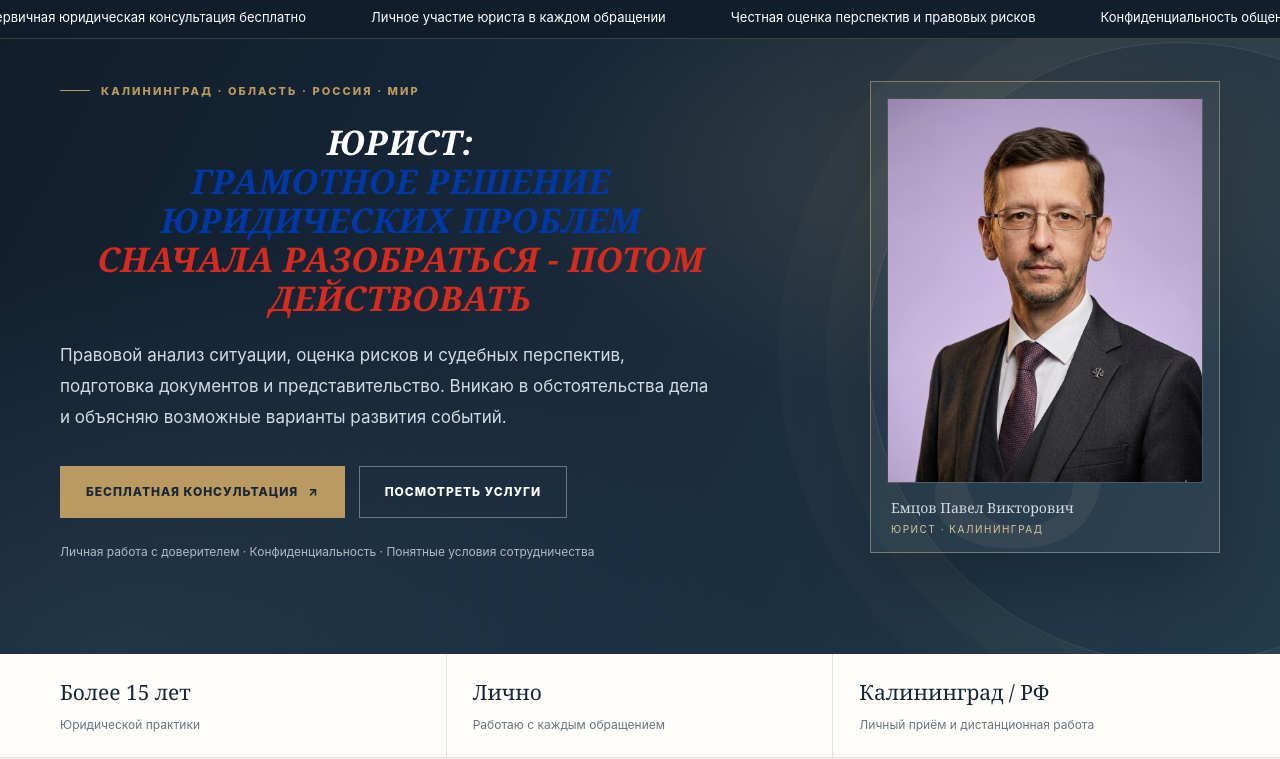
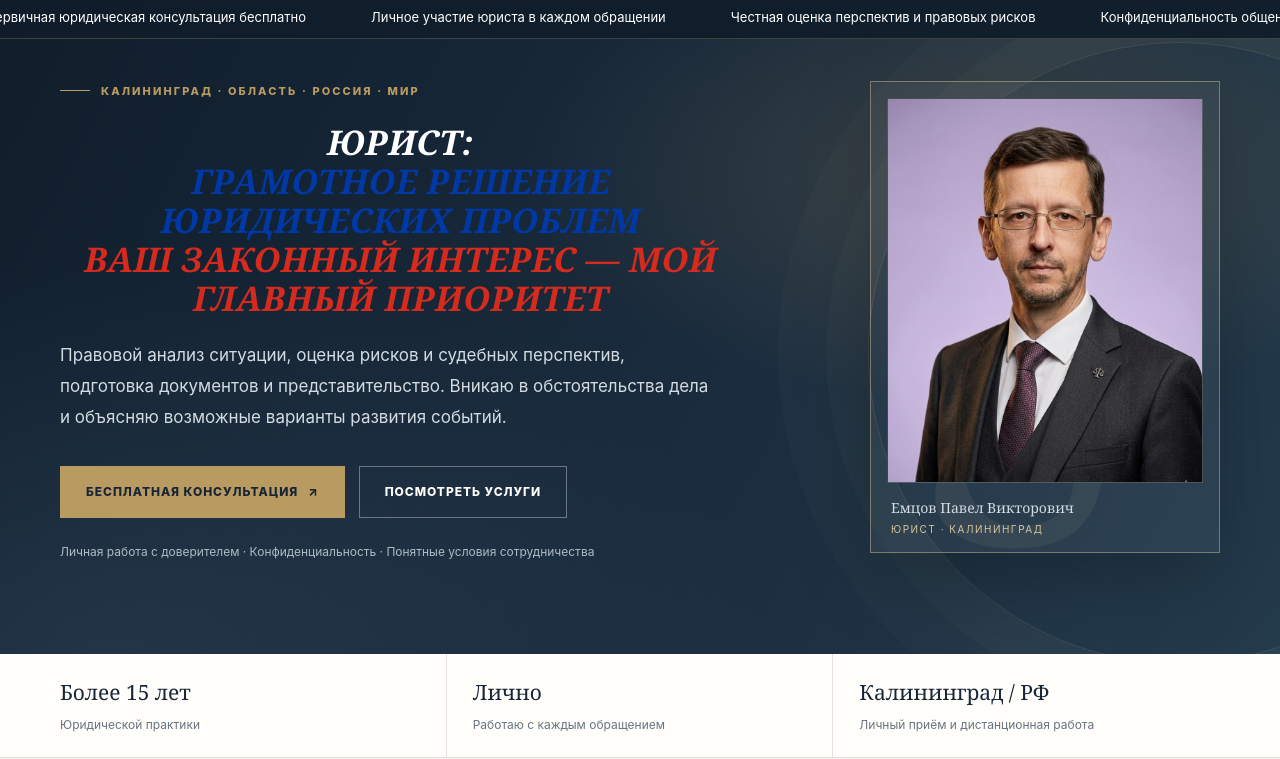
Before and after one commit to emtsov39/emtsov39.github.io, a plain HTML site: page index.html in a window 1280 px wide. Shown: the part 79-838 px from the top of the page. Drawn offline with nearby package versions, Linux system fonts and the light colour scheme.

Commit message:
Update index.html

```diff
--- a/index.html
+++ b/index.html
@@ -642,7 +642,7 @@ href="https://unpkg.com/leaflet@1.9.4/dist/leaflet.css">
 <h1 style="font-family: 'Cormorant Garamond', Georgia, serif; font-size: clamp(24px, 3vw, 34px); line-height: 1.15; text-align: center; font-style: italic; font-weight: 600; letter-spacing: 0.3px;">
   <span style="display:block; color:#ffffff;">ЮРИСТ:</span>
   <span style="display:block; color:#0039A6;">ГРАМОТНОЕ РЕШЕНИЕ ЮРИДИЧЕСКИХ ПРОБЛЕМ</span>
-  <span style="display:block; color:#D52B1E;">СНАЧАЛА РАЗОБРАТЬСЯ - ПОТОМ ДЕЙСТВОВАТЬ</span>
+  <span style="display:block; color:#D52B1E;">ВАШ ЗАКОННЫЙ ИНТЕРЕС — МОЙ ГЛАВНЫЙ ПРИОРИТЕТ</span>
 </h1>
 
 
```
